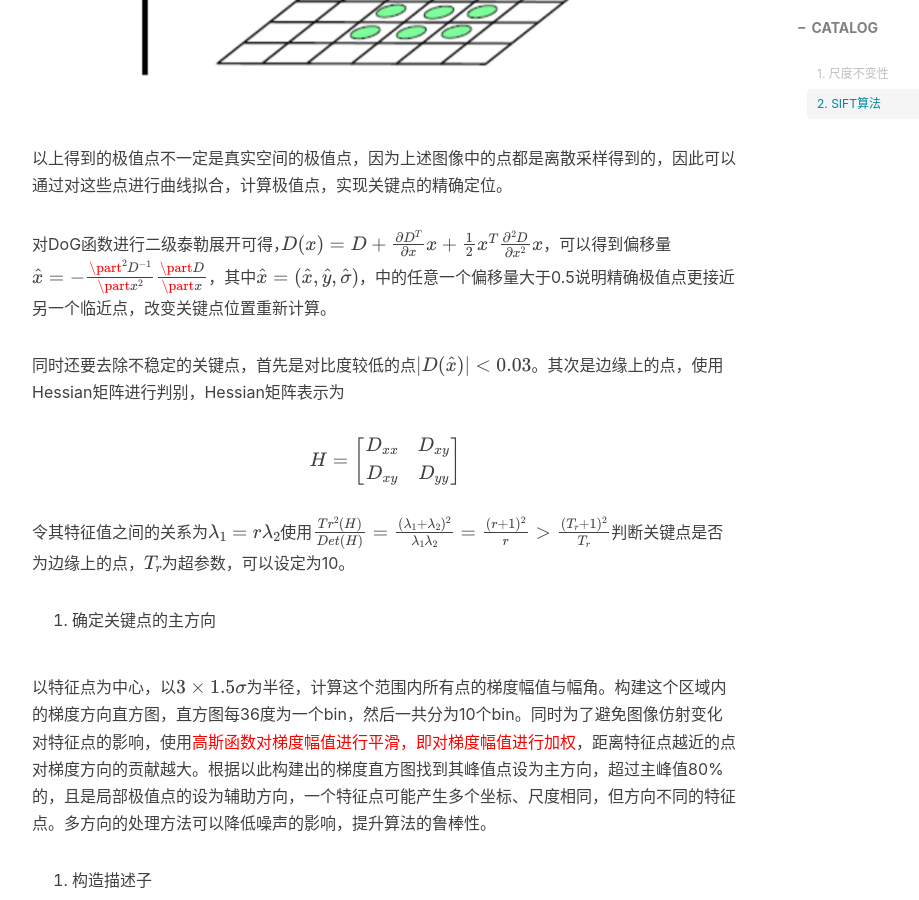
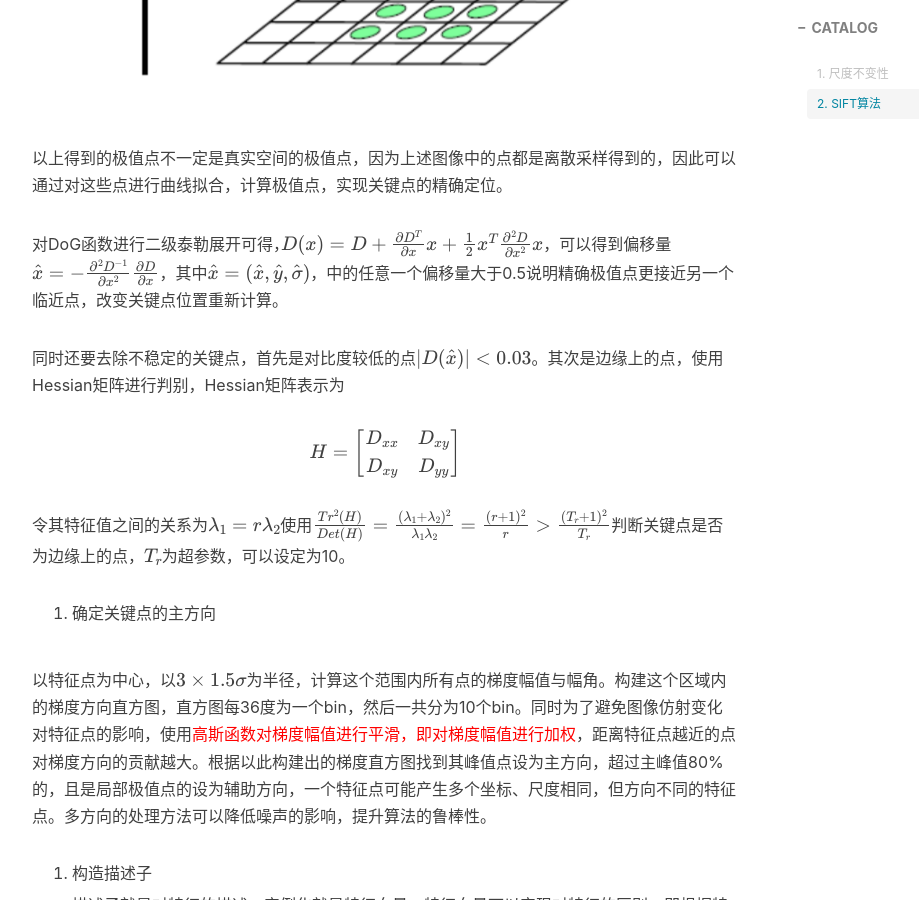
Before and after one commit to f1yfisher/f1yfisher.github.io, a Jekyll site: the page built from _posts/2022-03-16-SIFT.md, in a window 1280 px wide and 900 px high, scrolled down 2318 px. Shown: the whole window, without its empty margins (233-1152 px from the left). Built offline with Jekyll 4.4.1, drawn with Linux system fonts in a browser that asks for light colours; nearby versions of some CDN libraries; formulas are drawn with MathJax 3; comment, search, counter and statistics services are not loaded.

Commit message:
Update 2022-03-16-SIFT.md

```diff
--- a/_posts/2022-03-16-SIFT.md
+++ b/_posts/2022-03-16-SIFT.md
@@ -40,7 +40,7 @@ tags:
 
    以上得到的极值点不一定是真实空间的极值点，因为上述图像中的点都是离散采样得到的，因此可以通过对这些点进行曲线拟合，计算极值点，实现关键点的精确定位。
 
-   对DoG函数进行二级泰勒展开可得，$$D(x)=D+\frac{\partial D^T}{\partial x}x+\frac{1}{2}x^T\frac{\partial^2D}{\partial x^2}x$$，可以得到偏移量$$\hat x=-\frac{\part^2D^{-1}}{\part x^2}\frac{\part D}{\part x}$$，其中$$\hat x=(\hat x,\hat y,\hat \sigma)$$，中的任意一个偏移量大于0.5说明精确极值点更接近另一个临近点，改变关键点位置重新计算。
+   对DoG函数进行二级泰勒展开可得，$$D(x)=D+\frac{\partial D^T}{\partial x}x+\frac{1}{2}x^T\frac{\partial^2D}{\partial x^2}x$$，可以得到偏移量$$\hat x=-\frac{\partial^2D^{-1}}{\partial x^2}\frac{\partial D}{\partial x}$$，其中$$\hat x=(\hat x,\hat y,\hat \sigma)$$，中的任意一个偏移量大于0.5说明精确极值点更接近另一个临近点，改变关键点位置重新计算。
 
    同时还要去除不稳定的关键点，首先是对比度较低的点$$\vert D(\hat x)\vert <0.03$$。其次是边缘上的点，使用Hessian矩阵进行判别，Hessian矩阵表示为
 
```
